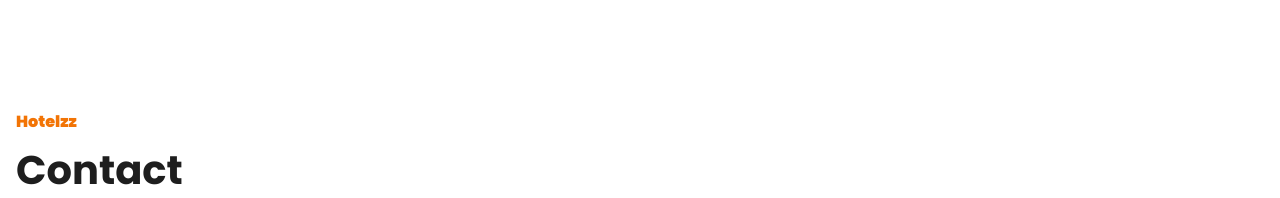
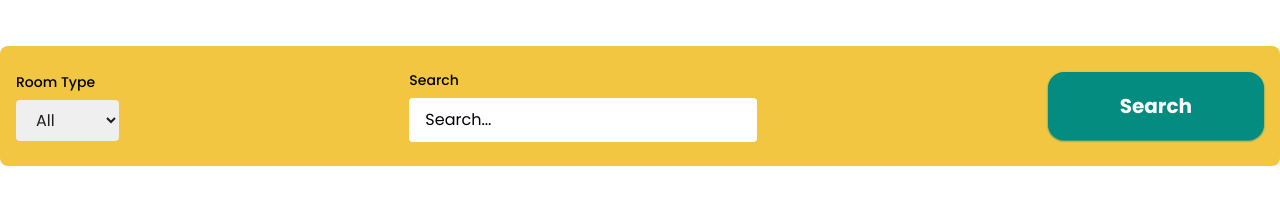
Before and after one commit to aliaksandr-bandziuk/hotel-manage, a Next.js app: page / in a window 1280 px wide. Shown: the part 602-800 px from the top of the page. Built offline with nearby package versions, Linux system fonts and the light colour scheme; no server answers.

Commit message:
create search section

```diff
--- a/src/app/(web)/page.tsx
+++ b/src/app/(web)/page.tsx
@@ -1,9 +1,14 @@
 import HeroSection from "@/components/HeroSection/HeroSection";
+import PageSearch from "@/components/PageSearch/PageSearch";
 
 const Home = () => {
   return (
     <>
       <HeroSection />
+      <PageSearch />
+      {/* Featured Room */}
+      {/* Gallery */}
+      {/* News Letter */}
     </>
   )
 }
--- /dev/null
+++ b/src/components/PageSearch/PageSearch.tsx
@@ -0,0 +1,20 @@
+'use client';
+import Search from "../Search/Search"
+import { useState } from "react"
+
+const PageSearch = () => {
+
+  const [roomTypeFilter, setRoomTypeFilter] = useState("");
+  const [searchQuery, setSearchQuery] = useState("");
+
+  return (
+    <Search
+      roomTypeFilter={roomTypeFilter}
+      searchQuery={searchQuery}
+      setRoomTypeFilter={setRoomTypeFilter}
+      setSearchQuery={setSearchQuery}
+    />
+  )
+}
+
+export default PageSearch
--- /dev/null
+++ b/src/components/Search/Search.tsx
@@ -0,0 +1,77 @@
+'use client';
+import { useRouter } from "next/navigation";
+import { ChangeEvent, FC } from "react"
+
+interface Props {
+  roomTypeFilter: string;
+  searchQuery: string;
+  setRoomTypeFilter: (value: string) => void;
+  setSearchQuery: (value: string) => void;
+}
+
+const Search: FC<Props> = ({
+  roomTypeFilter,
+  searchQuery,
+  setRoomTypeFilter,
+  setSearchQuery
+}) => {
+
+  const router = useRouter();
+
+  const handleRoomTypeChange = (event: ChangeEvent<HTMLSelectElement>) => {
+    setRoomTypeFilter(event.target.value)
+  }
+
+  const handleSearchQueryChange = (event: ChangeEvent<HTMLInputElement>) => {
+    setSearchQuery(event.target.value)
+  }
+
+  const handleFilterClick = () => {
+    router.push(`/rooms?roomType=${roomTypeFilter}&searchQuery=${searchQuery}`)
+  }
+
+  return (
+    <section className="bg-tertiary-light px-4 py-6 rounded-lg">
+      <div className="container mx-auto flex gap4 flex-wrap justify-between items-center">
+        <div className="w-full md:w-1/3 lg:w-auto mb-4 md:mb-0">
+          <label className="block text-sm font-medium mb-2 text-black">
+            Room Type
+          </label>
+          <div className="relative">
+            <select
+              value={roomTypeFilter}
+              onChange={handleRoomTypeChange}
+              className="w-full px-4 py-2 capitalize rounded leading-tight dark:bg-black focus:outline-none">
+              <option value="All">All</option>
+              <option value="Basic">Basic</option>
+              <option value="Luxury">Luxury</option>
+              <option value="Suite">Suite</option>
+            </select>
+          </div>
+        </div>
+
+        <div className="w-full md:w-1/3 lg:w-auto mb-4 md:mb-0">
+          <label className="block text-sm font-medium mb-2 text-black">
+            Search
+          </label>
+          <input
+            type="search"
+            id="search"
+            placeholder="Search..."
+            className="w-full px-4 py-3 rounded leading-tight dark:bg-black focus:outline-none placeholder:text-black dark:placeholder-white"
+            value={searchQuery}
+            onChange={handleSearchQueryChange}
+          />
+        </div>
+
+        <button
+          className="btn-primary"
+          type="button"
+          onClick={handleFilterClick}
+        >Search</button>
+      </div>
+    </section>
+  )
+}
+
+export default Search
```
